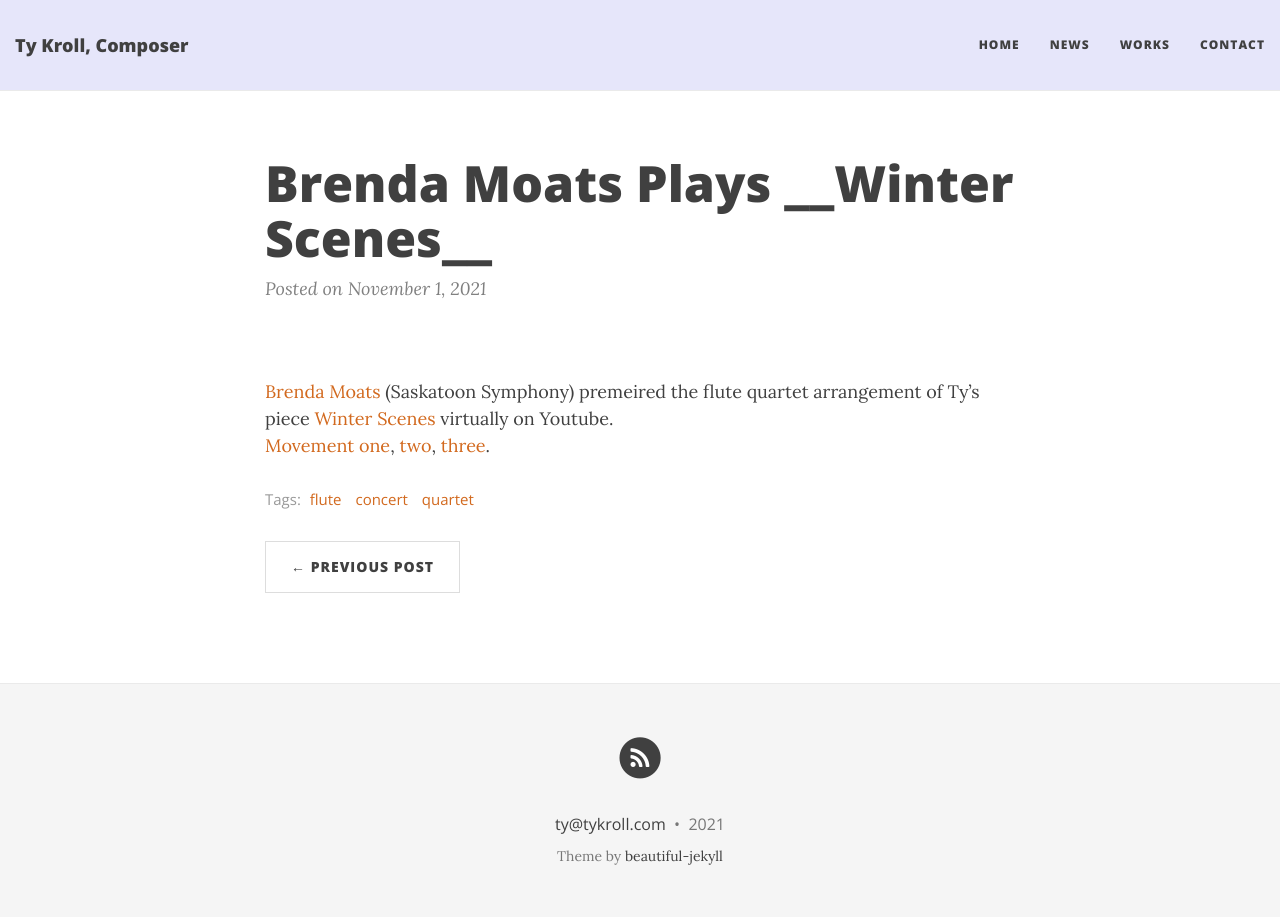
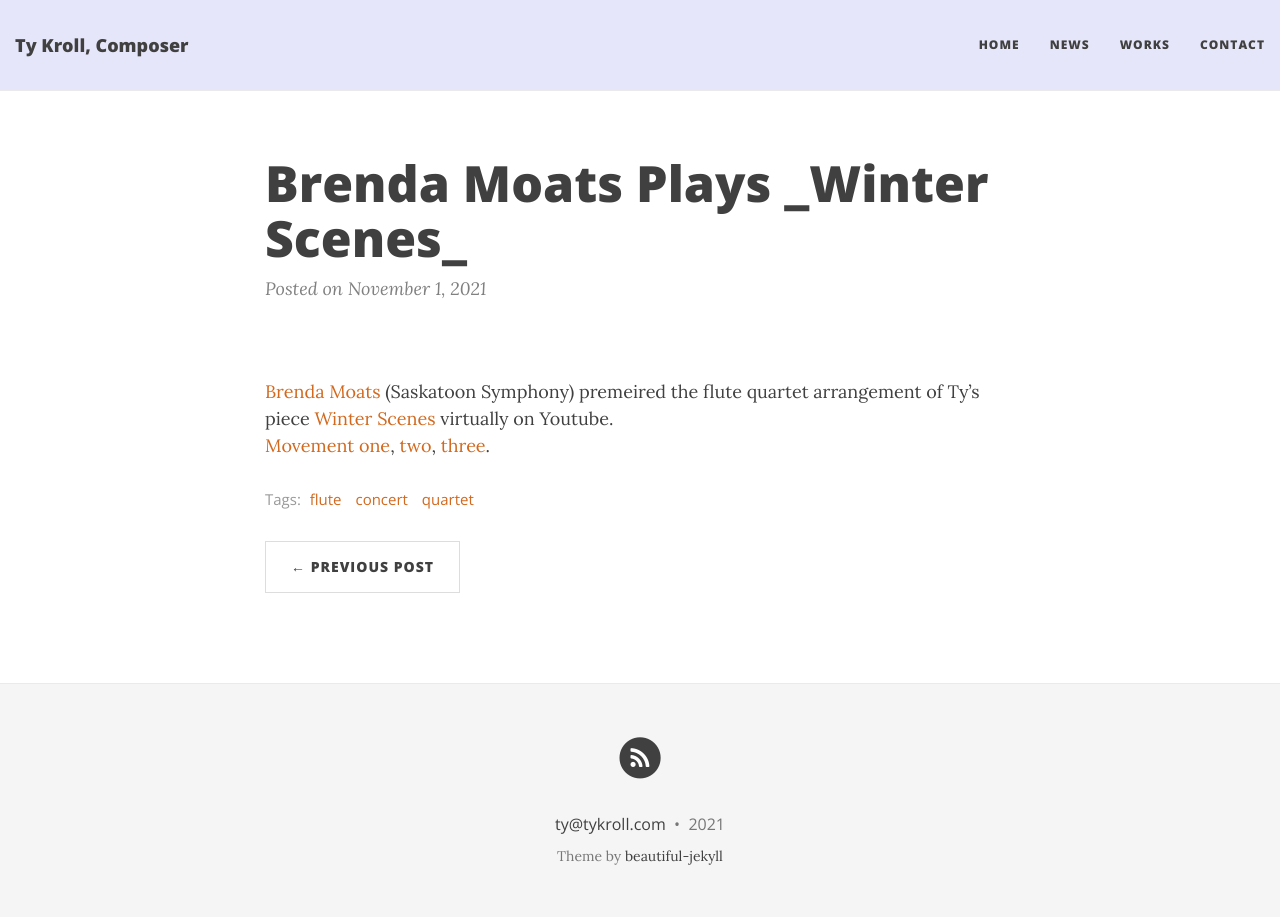
Before and after one commit to ctrueden/tykroll.com, a Jekyll site: the page built from _posts/2021-11-01-Brenda-Moats-Plays-Winter-Scenes.md, in a window 1280 px wide. Built offline with Jekyll 4.4.1, drawn with Linux system fonts in a browser that asks for light colours; nearby versions of some CDN libraries.

```diff
--- a/_posts/2021-11-01-Brenda-Moats-Plays-Winter-Scenes.md
+++ b/_posts/2021-11-01-Brenda-Moats-Plays-Winter-Scenes.md
@@ -1,6 +1,6 @@
 ---
 layout: post
-title: "Brenda Moats Plays __Winter Scenes__"
+title: "Brenda Moats Plays _Winter Scenes_"
 tags: [flute, concert, quartet]
 ---
 
```
